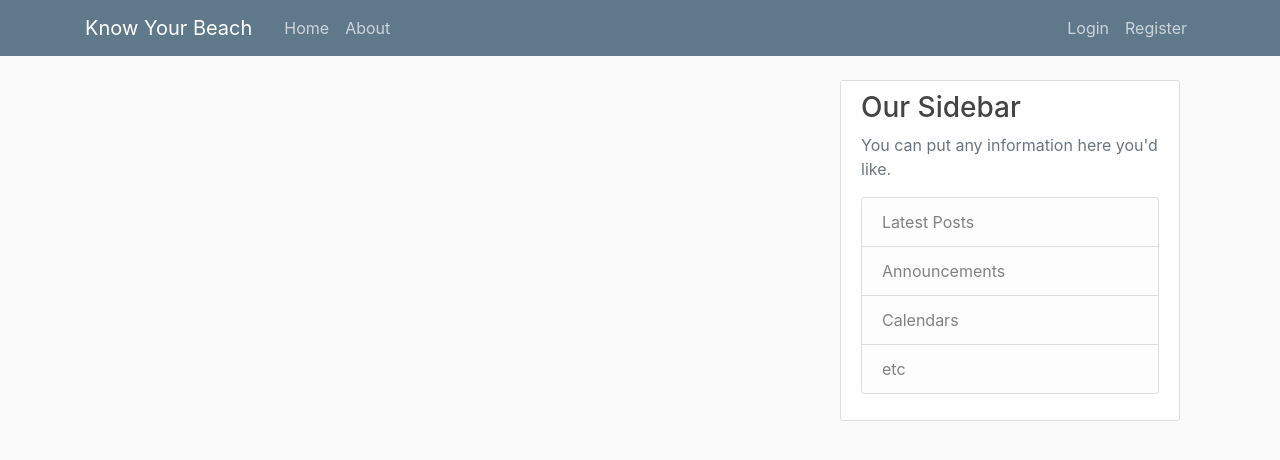
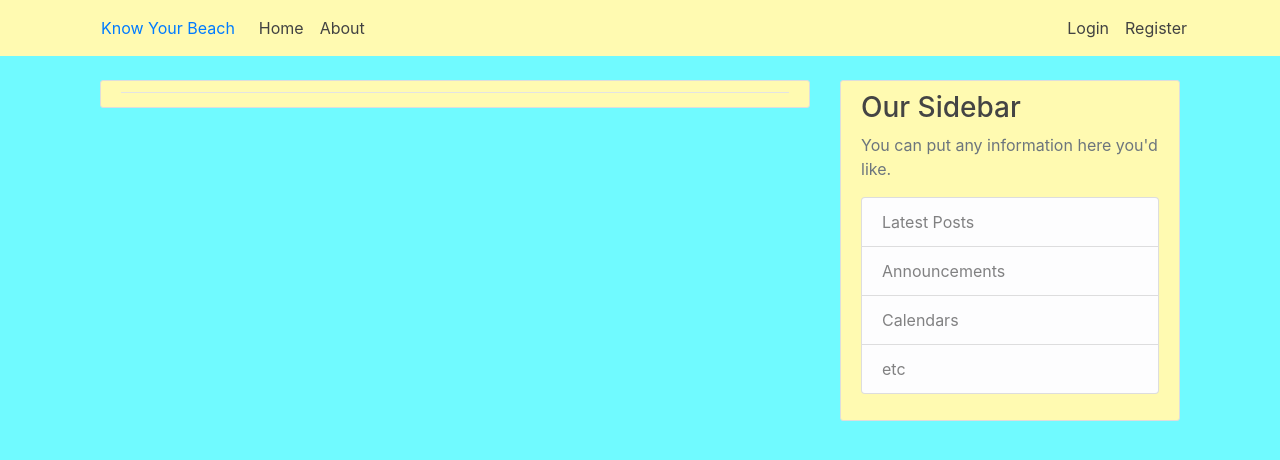
Before and after one commit to uprm-inso-4101-2021-2022-s1/semester-project-team-13, a Django app: page /beach/ in a window 1280 px wide. Shown: the top 460 px of the page. Run offline with Django 3.2, Linux system fonts and the light colour scheme; data comes from the database, SQL or seed files in the repository; both versions use the stored data as it was after the commit; some libraries are stand-ins or nearby versions.

Commit message:
css edits

```diff
--- a/beach/static/beach/main.css
+++ b/beach/static/beach/main.css
@@ -1,5 +1,5 @@
 body {
-    background: #fafafa;
+    background: #70faff;
     color: #333333;
     margin-top: 5rem;
   }
@@ -13,15 +13,15 @@ body {
   }
 
   .bg-steel {
-    background-color: #5f788a;
+    background-color: #fffab1;
   }
 
   .site-header .navbar-nav .nav-link {
-    color: #cbd5db;
+    color: #424242;
   }
 
   .site-header .navbar-nav .nav-link:hover {
-    color: #ffffff;
+    color: #949494;
   }
 
   .site-header .navbar-nav .nav-link.active {
@@ -29,7 +29,7 @@ body {
   }
 
   .content-section {
-    background: #ffffff;
+    background: #fffab1;
     padding: 10px 20px;
     border: 1px solid #dddddd;
     border-radius: 3px;
--- a/templates/base.html
+++ b/templates/base.html
@@ -15,7 +15,7 @@
     <header class="site-header">
         <nav class="navbar navbar-expand-md navbar-dark bg-steel fixed-top">
           <div class="container">
-            <a class="navbar-brand mr-4" href="/">Know Your Beach</a>
+            <a class="nav-item nav-link" href="/">Know Your Beach</a>
             <button class="navbar-toggler" type="button" data-toggle="collapse" data-target="#navbarToggle" aria-controls="navbarToggle" aria-expanded="false" aria-label="Toggle navigation">
             <span class="navbar-toggler-icon"></span>
             </button>
--- a/templates/beach/display.html
+++ b/templates/beach/display.html
@@ -2,13 +2,22 @@
 
 {% block content %}
 
+
+
+<article class="media content-section">
+  <div class="media-body">
+    <div class="article-metadata">
+      <!-- {% for beach in beaches %} -->
+      <H1>{{ beaches.first | title}} (beach rating)</H1>
+      <a>beach id</a>
+      <!-- {% endfor %} -->
+    </div>
     {% for rating in ratings %}
-      <h1> Swimmy swim: {{ rating.swim}}</h1>
+      <a> Swimmy swim: {{ rating.swim}}</a>
     {% endfor %}
+  </div>
+</article>
 
-    {% for beach in beaches %}
-    <H1>{{ beach.name }}</H1>
-    {% endfor %}
     {% for comment in comments %}
     <article class="media content-section">
         <div class="media-body">
@@ -16,7 +25,7 @@
             <a class="mr-2" href="#">{{ comment.author }}</a>
             <small class="text-muted">{{ comment.date_posted|date:"F d, Y" }}</small>
           </div>
-          <h2><a class="article-title" href="#">{{ comment.id }}</a></h2>
+          <h3><a class="article-title" href="#">{{ comment.id }}</a></h3>
           <p class="article-content">{{ comment.content }}</p>
         </div>
       </article>
```
Also changed, not shown: db.sqlite3, 1 other file.
